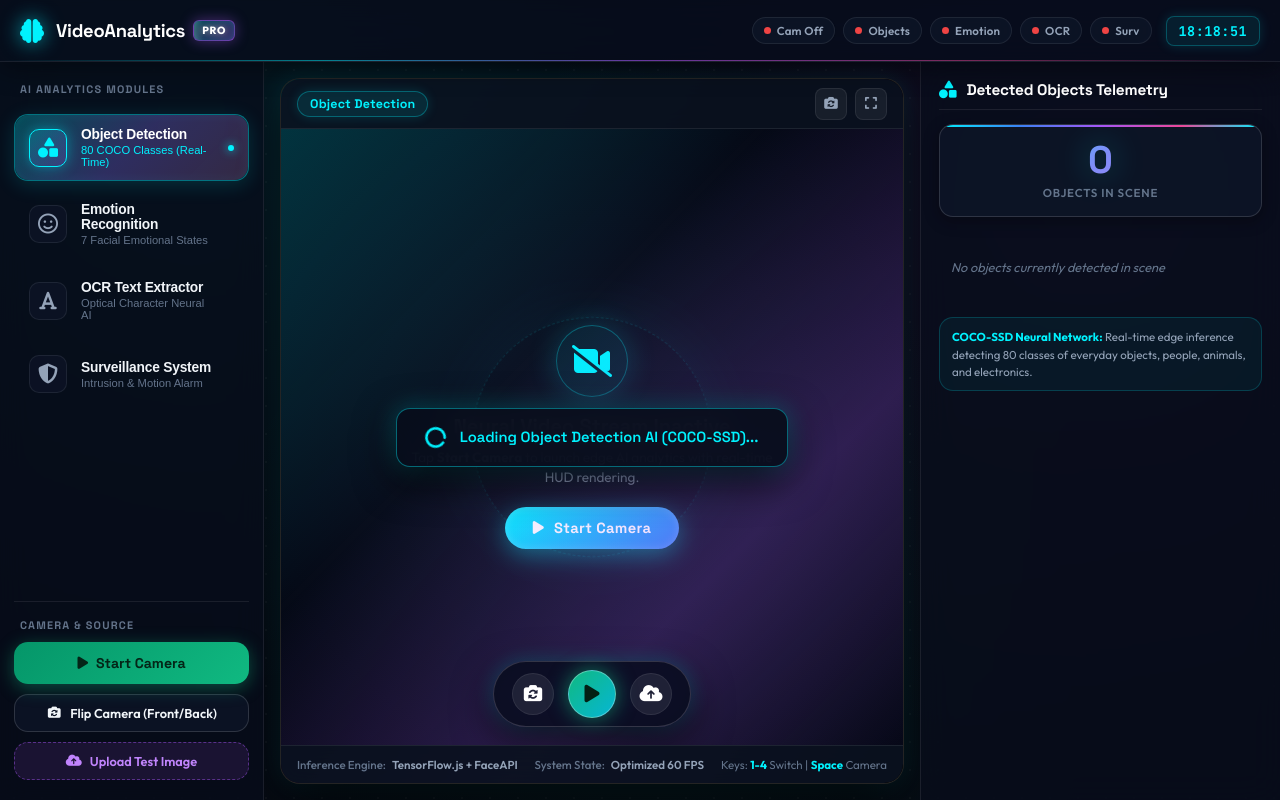
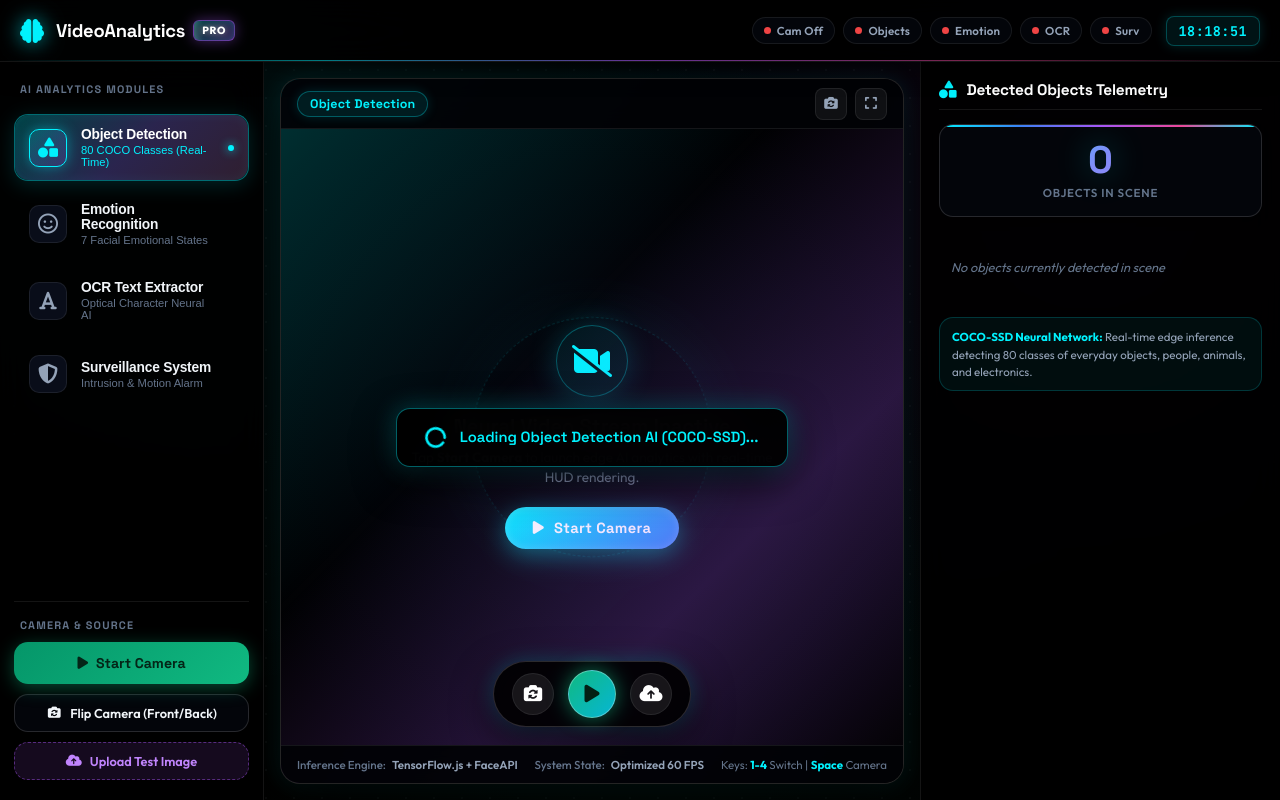
Before and after one commit to Aman42942/VideoAnalytics-Pro, a Flask app: page / in a window 1280 px wide. Run offline with Flask 3, Linux system fonts and the light colour scheme; some libraries are stand-ins or nearby versions.

Commit message:
style: ultra deep OLED pitch black background theme with neon RGB highlights

```diff
--- a/index.html
+++ b/index.html
@@ -7,7 +7,7 @@
 
   <!-- PWA & Mobile Web App Meta -->
   <link rel="manifest" href="manifest.json"/>
-  <meta name="theme-color" content="#050811"/>
+  <meta name="theme-color" content="#000000"/>
   <meta name="mobile-web-app-capable" content="yes"/>
   <meta name="apple-mobile-web-app-capable" content="yes"/>
   <meta name="apple-mobile-web-app-status-bar-style" content="black-translucent"/>
@@ -26,7 +26,7 @@
 
   <!-- FontAwesome Icons & Ultra-Luxury Master CSS -->
   <link rel="stylesheet" href="https://cdnjs.cloudflare.com/ajax/libs/font-awesome/6.5.1/css/all.min.css"/>
-  <link rel="stylesheet" href="static/css/style.css?v=5.0"/>
+  <link rel="stylesheet" href="static/css/style.css?v=5.1"/>
 </head>
 <body>
 
@@ -291,6 +291,6 @@
   </nav>
 
   <!-- Client-Side Video Analytics JS Logic -->
-  <script src="static/js/client_app.js?v=5.0"></script>
+  <script src="static/js/client_app.js?v=5.1"></script>
 </body>
 </html>
--- a/static/css/style.css
+++ b/static/css/style.css
@@ -7,11 +7,11 @@
 
 :root {
   /* ─── Luxury Obsidian Theme Palette ─── */
-  --bg-deep: #050811;
-  --bg-card: rgba(13, 20, 36, 0.72);
-  --bg-card-hover: rgba(20, 30, 55, 0.85);
-  --bg-elevated: rgba(22, 33, 62, 0.7);
-  --bg-glass-pill: rgba(15, 23, 42, 0.82);
+  --bg-deep: #000000;
+  --bg-card: rgba(6, 8, 14, 0.85);
+  --bg-card-hover: rgba(14, 18, 30, 0.92);
+  --bg-elevated: rgba(10, 14, 24, 0.85);
+  --bg-glass-pill: rgba(3, 5, 10, 0.92);
 
   /* ─── Cyber Neon & RGB Accents ─── */
   --neon-cyan: #00f2fe;
@@ -74,7 +74,7 @@
 
 /* Luxury Cyber Background Mesh */
 body {
-  background-color: #050811;
+  background-color: #000000;
   background-image:
     radial-gradient(circle at 15% 15%, rgba(0, 242, 254, 0.07) 0%, transparent 45%),
     radial-gradient(circle at 85% 25%, rgba(168, 85, 247, 0.08) 0%, transparent 45%),
@@ -166,7 +166,7 @@
    ═══════════════════════════════════════════════════════════════════════ */
 .topbar {
   height: var(--topbar-h);
-  background: rgba(8, 14, 28, 0.85);
+  background: rgba(0, 0, 0, 0.92);
   backdrop-filter: blur(16px) saturate(160%);
   -webkit-backdrop-filter: blur(16px) saturate(160%);
   border-bottom: 1px solid var(--border-glass);
@@ -267,7 +267,7 @@
   display: inline-flex;
   align-items: center;
   gap: 6px;
-  background: rgba(15, 23, 42, 0.7);
+  background: rgba(4, 6, 12, 0.85);
   backdrop-filter: blur(8px);
   border: 1px solid var(--border-glass);
   padding: 5px 11px;
@@ -335,7 +335,7 @@
    3. LEFT SIDEBAR (CYBER-LUXURY NAVIGATION)
    ═══════════════════════════════════════════════════════════════════════ */
 .sidebar {
-  background: rgba(8, 14, 28, 0.7);
+  background: rgba(0, 0, 0, 0.88);
   backdrop-filter: blur(14px);
   -webkit-backdrop-filter: blur(14px);
   border-right: 1px solid var(--border-glass);
@@ -546,7 +546,7 @@
 .btn-action {
   width: 100%;
   padding: 10px 14px;
-  background: rgba(15, 23, 42, 0.7);
+  background: rgba(4, 6, 12, 0.85);
   border: 1px solid var(--border-glass-light);
   border-radius: var(--radius-md);
   color: var(--text-main);
@@ -644,7 +644,7 @@
 /* Video Card Header */
 .video-header {
   height: 50px;
-  background: rgba(11, 18, 33, 0.9);
+  background: rgba(2, 3, 6, 0.94);
   backdrop-filter: blur(12px);
   border-bottom: 1px solid var(--border-glass);
   display: flex;
@@ -767,7 +767,7 @@
 /* Model Loading HUD Overlay */
 .loading-spinner {
   position: absolute;
-  background: rgba(8, 14, 28, 0.92);
+  background: rgba(0, 0, 0, 0.95);
   backdrop-filter: blur(16px);
   -webkit-backdrop-filter: blur(16px);
   padding: 18px 28px;
@@ -798,7 +798,7 @@
   flex-direction: column;
   align-items: center;
   justify-content: center;
-  background: radial-gradient(circle at center, #0f172a 0%, #030712 100%);
+  background: radial-gradient(circle at center, #050811 0%, #000000 100%);
   text-align: center;
   padding: 24px;
   z-index: 4;
@@ -893,7 +893,7 @@
   display: flex;
   align-items: center;
   gap: 14px;
-  background: rgba(8, 14, 28, 0.85);
+  background: rgba(0, 0, 0, 0.92);
   backdrop-filter: blur(20px) saturate(180%);
   -webkit-backdrop-filter: blur(20px) saturate(180%);
   padding: 8px 18px;
@@ -961,7 +961,7 @@
 /* Video Card Footer */
 .video-footer {
   height: 38px;
-  background: rgba(11, 18, 33, 0.9);
+  background: rgba(2, 3, 6, 0.94);
   backdrop-filter: blur(10px);
   border-top: 1px solid var(--border-glass);
   display: flex;
@@ -1002,7 +1002,7 @@
    5. RIGHT TELEMETRY ANALYTICS PANEL (FUTURISTIC HUD)
    ═══════════════════════════════════════════════════════════════════════ */
 .telemetry-panel {
-  background: rgba(8, 14, 28, 0.75);
+  background: rgba(0, 0, 0, 0.88);
   backdrop-filter: blur(16px);
   -webkit-backdrop-filter: blur(16px);
   border-left: 1px solid var(--border-glass);
@@ -1045,7 +1045,7 @@
 }
 
 .metric-box {
-  background: rgba(15, 23, 42, 0.7);
+  background: rgba(4, 6, 12, 0.85);
   border: 1px solid var(--border-glass-light);
   border-radius: var(--radius-md);
   padding: 16px 14px;
@@ -1136,7 +1136,7 @@
 }
 
 .face-card {
-  background: rgba(15, 23, 42, 0.75);
+  background: rgba(4, 6, 12, 0.85);
   border: 1px solid var(--border-glass-light);
   border-radius: var(--radius-md);
   padding: 12px;
@@ -1232,7 +1232,7 @@
 
 /* OCR Text Box HUD */
 .ocr-output-box {
-  background: rgba(4, 8, 18, 0.85);
+  background: rgba(0, 0, 0, 0.96);
   border: 1px solid var(--border-glass-light);
   border-radius: var(--radius-md);
   padding: 14px;
@@ -1318,7 +1318,7 @@
 }
 
 .incident-item {
-  background: rgba(15, 23, 42, 0.7);
+  background: rgba(4, 6, 12, 0.85);
   border-left: 3px solid var(--neon-crimson);
   border-radius: 0 var(--radius-sm) var(--radius-sm) 0;
   padding: 8px 12px;
@@ -1383,7 +1383,7 @@
   left: 0;
   right: 0;
   height: 64px;
-  background: rgba(8, 14, 28, 0.92);
+  background: rgba(0, 0, 0, 0.95);
   backdrop-filter: blur(20px) saturate(180%);
   -webkit-backdrop-filter: blur(20px) saturate(180%);
   border-top: 1px solid var(--border-glass-light);
--- a/templates/index.html
+++ b/templates/index.html
@@ -7,7 +7,7 @@
 
   <!-- PWA & Mobile Web App Meta -->
   <link rel="manifest" href="manifest.json"/>
-  <meta name="theme-color" content="#050811"/>
+  <meta name="theme-color" content="#000000"/>
   <meta name="mobile-web-app-capable" content="yes"/>
   <meta name="apple-mobile-web-app-capable" content="yes"/>
   <meta name="apple-mobile-web-app-status-bar-style" content="black-translucent"/>
@@ -26,7 +26,7 @@
 
   <!-- FontAwesome Icons & Ultra-Luxury Master CSS -->
   <link rel="stylesheet" href="https://cdnjs.cloudflare.com/ajax/libs/font-awesome/6.5.1/css/all.min.css"/>
-  <link rel="stylesheet" href="static/css/style.css?v=5.0"/>
+  <link rel="stylesheet" href="static/css/style.css?v=5.1"/>
 </head>
 <body>
 
@@ -291,6 +291,6 @@
   </nav>
 
   <!-- Client-Side Video Analytics JS Logic -->
-  <script src="static/js/client_app.js?v=5.0"></script>
+  <script src="static/js/client_app.js?v=5.1"></script>
 </body>
 </html>
```
